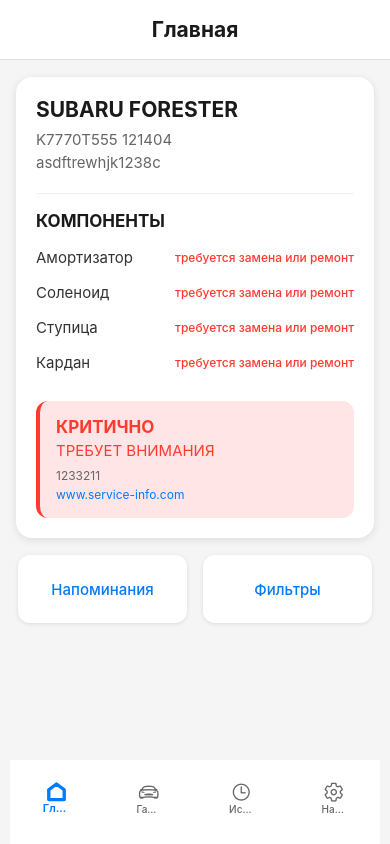
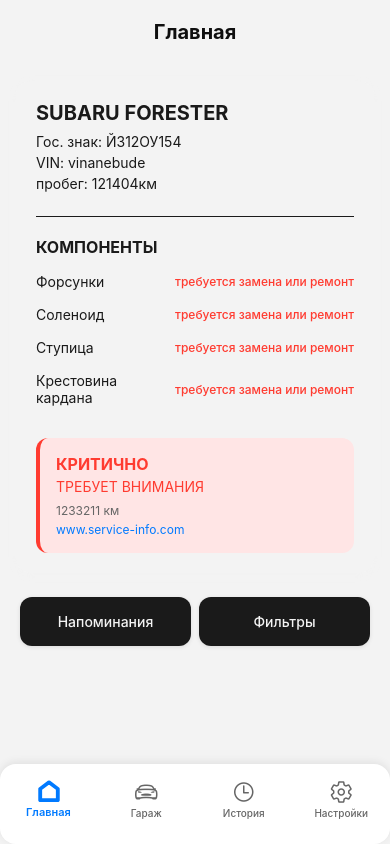
Before and after one commit to Sok0ru/ServiceBook-Expo, a React Native app: screen /MainTabs in a window 390 px wide. Built offline with nearby package versions, Linux system fonts and the light colour scheme.

Commit message:
otkat :)

```diff
--- a/src/components/HybridTabIcon.tsx
+++ b/src/components/HybridTabIcon.tsx
@@ -1,8 +1,10 @@
     import React from 'react';
-    import { Animated, View, StyleSheet } from 'react-native';
+    import { Animated, View, StyleSheet, Dimensions } from 'react-native';
     import Svg, { Path } from 'react-native-svg';
     import { Ionicons } from '@expo/vector-icons';
-    import { wp, hp, fontSize } from '../utils/responsive';
+
+    const { width: screenWidth } = Dimensions.get('window');
+    const TAB_WIDTH = (screenWidth - 8) / 4;
 
     // Кастомная иконка только для Главной из Pixso
     const CustomHomeIcon = {
@@ -76,7 +78,7 @@
                 />
             </Svg>
             ) : (
-            // Ionicons иконки Гаража, Истории и Настроек
+            // Ionicons иконки для Гаража, Истории и Настроек
             <Ionicons
                 name={focused ? IoniconsIcons[iconType].active : IoniconsIcons[iconType].inactive}
                 size={size}
@@ -103,21 +105,18 @@
     container: {
         alignItems: 'center',
         justifyContent: 'center',
-        width: '100%',
-        paddingHorizontal: wp(0.5),
-        paddingTop:hp(0.5),
-    },
-    iconContainer: {
-        marginBottom: hp(0.3),
+        width: TAB_WIDTH,
+        paddingHorizontal: 2,
+        minHeight: 50,
     },
     label: {
-        fontSize: fontSize(10),
+        fontSize: 10,
         color: '#666',
         fontWeight: '500',
+        marginTop: 3,
         textAlign: 'center',
-        lineHeight: fontSize(11),
+        lineHeight: 11,
         includeFontPadding: false,
-        maxWidth: '90%',
     },
     labelFocused: {
         color: '#007AFF',
--- a/src/navigation/AppNavigator.tsx
+++ b/src/navigation/AppNavigator.tsx
@@ -6,10 +6,9 @@
     import History from '../screens/Main/History';
     import Settings from '../screens/Main/Settings';
     import HybridTabIcon from '../components/HybridTabIcon';
-    import { wp, hp, isTablet } from '../utils/responsive';
 
     const Tab = createBottomTabNavigator();
-    const { width: SCREEN_WIDTH } = Dimensions.get('window');
+    const { width: screenWidth } = Dimensions.get('window');
 
     export default function AppNavigator() {
     return (
@@ -20,19 +19,24 @@
             tabBarStyle: {
             backgroundColor: 'white',
             borderTopWidth: 0,
-            height: isTablet ? hp(12) : hp(10),
-            paddingBottom: isTablet ? hp(3) : hp(2),
-            paddingTop: isTablet ? hp(2) : hp(1.5),
+            height: 80,
+            paddingBottom: 10,
+            paddingTop: 10,
             position: 'absolute',
-            //borderRadius: isTablet ? wp(6) : wp(4),
-            marginHorizontal: isTablet ? wp(3) : wp(2.5),
-            //marginBottom: isTablet ? hp(2) : hp(1.5),
-            width: SCREEN_WIDTH - (isTablet ? wp(6) : wp(5)),
+            shadowColor: '#000',
+            shadowOffset: { width: 0, height: -2 },
+            shadowOpacity: 0.08,
+            shadowRadius: 8,
+            elevation: 8,
+            borderRadius: 16,
+            marginHorizontal: 0,
+            marginBottom: 0,
+            width: screenWidth,
             },
             tabBarItemStyle: {
-            paddingVertical: isTablet ? hp(1) : hp(0.5),
-            paddingHorizontal: wp(0.5),
-            width: (SCREEN_WIDTH - (isTablet ? wp(6) : wp(5))) / 4,
+            paddingVertical: 6,
+            paddingHorizontal: 2,
+                  width: screenWidth  / 4 + 10,
             },
         }}
         >
@@ -45,7 +49,7 @@
                 focused={focused}
                 label="Главная"
                 iconType="home"
-                size={isTablet ? wp(6) : wp(5.5)}
+                size={24}
                 />
             ),
             }}
@@ -59,7 +63,7 @@
                 focused={focused}
                 label="Гараж"
                 iconType="garage"
-                size={isTablet ? wp(6) : wp(5.5)}
+                size={24}
                 />
             ),
             }}
@@ -73,7 +77,7 @@
                 focused={focused}
                 label="История"
                 iconType="history"
-                size={isTablet ? wp(6) : wp(5.5)}
+                size={24}
                 />
             ),
             }}
@@ -87,7 +91,7 @@
                 focused={focused}
                 label="Настройки"
                 iconType="settings"
-                size={isTablet ? wp(6) : wp(5.5)}
+                size={24}
                 />
             ),
             }}
--- a/src/screens/Main/Dashboard.tsx
+++ b/src/screens/Main/Dashboard.tsx
@@ -6,15 +6,27 @@
     TouchableOpacity,
     StyleSheet,
     StatusBar,
-    Dimensions,
     } from 'react-native';
     import { SafeAreaView } from 'react-native-safe-area-context';
-    import { wp, hp, fontSize, spacing, isTablet } from '../../utils/responsive';
+    import { StackNavigationProp } from '@react-navigation/stack';
 
-    const { width: SCREEN_WIDTH } = Dimensions.get('window');
+    type MainStackParamList = {
+        Dashboard: undefined;
+        CarDetails: undefined;
+        Reminders: undefined;
+        Filters: undefined;
+    };
 
-    export default function Dashboard(props: any) {
-    const { navigation } = props;
+    type DashboardScreenNavigationProp = StackNavigationProp<
+        MainStackParamList,
+    'Dashboard'
+    >;
+
+    type Props = {
+        navigation: DashboardScreenNavigationProp;
+    };
+
+    export default function Dashboard({ navigation }: Props) {
     const currentTime = new Date().toLocaleTimeString('ru-RU', {
         hour: '2-digit',
         minute: '2-digit'
@@ -24,28 +36,32 @@
         <SafeAreaView style={styles.container} edges={['top', 'left', 'right']}>
         <StatusBar barStyle="dark-content" />
 
+        {/* Header */}
         <View style={styles.header}>
             <Text style={styles.title}>Главная</Text>
         </View>
 
+        {/* Content */}
         <ScrollView style={styles.content} showsVerticalScrollIndicator={false}>
-            {/* Карта бибики */}
+            {/* Car Card */}
             <TouchableOpacity
             style={styles.carCard}
             onPress={() => navigation.navigate('CarDetails')}
             >
             <Text style={styles.carTitle}>SUBARU FORESTER</Text>
-            <Text style={styles.carInfo}>K7770T555 121404</Text>
-            <Text style={styles.carInfo}>asdftrewhjk1238c</Text>
+            <Text style={styles.carInfo}>Гос. знак: Й312ОУ154</Text>
+            <Text style={styles.carInfo}>VIN: vinanebude</Text>
+            <Text style={styles.carInfo}>пробег: 121404км</Text>
 
+            {/* Issues Section */}
             <View style={styles.issuesSection}>
                 <Text style={styles.sectionTitle}>КОМПОНЕНТЫ</Text>
 
                 {[
-                { name: 'Амортизатор', status: 'требуется замена или ремонт' },
+                { name: 'Форсунки', status: 'требуется замена или ремонт' },
                 { name: 'Соленоид', status: 'требуется замена или ремонт' },
                 { name: 'Ступица', status: 'требуется замена или ремонт' },
-                { name: 'Кардан', status: 'требуется замена или ремонт' },
+                { name: 'Крестовина кардана', status: 'требуется замена или ремонт' },
                 ].map((issue, index) => (
                 <View key={index} style={styles.issueItem}>
                     <Text style={styles.issueText}>{issue.name}</Text>
@@ -58,7 +74,7 @@
             <View style={styles.criticalSection}>
                 <Text style={styles.criticalTitle}>КРИТИЧНО</Text>
                 <Text style={styles.criticalSubtitle}>ТРЕБУЕТ ВНИМАНИЯ</Text>
-                <Text style={styles.criticalInfo}>1233211</Text>
+                <Text style={styles.criticalInfo}>1233211 км</Text>
                 <Text style={styles.criticalLink}>www.service-info.com</Text>
             </View>
             </TouchableOpacity>
@@ -79,9 +95,6 @@
                 <Text style={styles.actionText}>Фильтры</Text>
             </TouchableOpacity>
             </View>
-
-
-            <View style={{ height: hp(10) }} />
         </ScrollView>
         </SafeAreaView>
     );
@@ -90,37 +103,35 @@
     const styles = StyleSheet.create({
     container: {
         flex: 1,
-        backgroundColor: '#f5f5f5',
+        backgroundColor: '#f3f3f3ff',
     },
     header: {
-        paddingVertical: hp(2),
-        paddingHorizontal: wp(5),
-        backgroundColor: 'white',
+        padding: 20,
+        backgroundColor: '#f3f3f3ff',
         alignItems: 'center',
         borderBottomWidth: 1,
-        borderBottomColor: '#e0e0e0',
+        borderBottomColor: '#f3f3f3ff',
     },
     time: {
-        fontSize: fontSize(16),
+        fontSize: 16,
         color: '#666',
-        marginBottom: hp(0.5),
+        marginBottom: 4,
     },
     title: {
-        fontSize: fontSize(20),
+        fontSize: 20,
         fontWeight: 'bold',
-        color: '#1a1a1a',
+        color: '#0f0f0fff',
     },
     content: {
         flex: 1,
-        paddingHorizontal: wp(4),
-        paddingVertical: hp(2),
+        padding: 16,
     },
     carCard: {
-        backgroundColor: 'white',
-        padding: wp(5),
-        borderRadius: wp(4),
-        marginBottom: hp(2),
-        shadowColor: '#000',
+        backgroundColor: '#f3f3f3ff',
+        padding: 20,
+        borderRadius: 16,
+        marginBottom: 16,
+        shadowColor: '#f3f3f3ff',
         shadowOffset: {
         width: 0,
         height: 2,
@@ -130,84 +141,84 @@
         elevation: 3,
     },
     carTitle: {
-        fontSize: fontSize(20),
+        fontSize: 20,
         fontWeight: 'bold',
-        marginBottom: hp(1),
+        marginBottom: 8,
         color: '#1a1a1a',
     },
     carInfo: {
-        fontSize: fontSize(14),
-        color: '#666',
-        marginBottom: hp(0.5),
+        fontSize: 14,
+        color: '#1a1a1a',
+        marginBottom: 4,
     },
     issuesSection: {
-        marginTop: hp(2),
-        paddingTop: hp(2),
+        marginTop: 20,
+        paddingTop: 20,
         borderTopWidth: 1,
-        borderTopColor: '#f0f0f0',
+        borderTopColor: '#1a1a1a',
     },
     sectionTitle: {
-        fontSize: fontSize(16),
+        fontSize: 16,
         fontWeight: 'bold',
-        marginBottom: hp(1.5),
+        marginBottom: 12,
         color: '#1a1a1a',
     },
     issueItem: {
         flexDirection: 'row',
         justifyContent: 'space-between',
         alignItems: 'center',
-        marginBottom: hp(1),
-        paddingVertical: hp(0.5),
+        marginBottom: 8,
+        paddingVertical: 4,
     },
     issueText: {
         flex: 1,
-        fontSize: fontSize(14),
-        color: '#333',
+        fontSize: 14,
+        color: '#1a1a1a',
     },
     issueStatus: {
-        fontSize: fontSize(12),
+        fontSize: 12,
         color: '#FF3B30',
         fontWeight: '500',
     },
     criticalSection: {
-        marginTop: hp(2),
-        padding: wp(4),
+        marginTop: 20,
+        padding: 16,
         backgroundColor: '#FFE5E5',
-        borderRadius: wp(3),
-        borderLeftWidth: wp(1),
+        borderRadius: 12,
+        borderLeftWidth: 4,
         borderLeftColor: '#FF3B30',
     },
     criticalTitle: {
-        fontSize: fontSize(16),
+        fontSize: 16,
         fontWeight: 'bold',
         color: '#FF3B30',
-        marginBottom: hp(0.5),
+        marginBottom: 4,
     },
     criticalSubtitle: {
-        fontSize: fontSize(14),
+        fontSize: 14,
         color: '#FF3B30',
-        marginBottom: hp(1),
+        marginBottom: 8,
     },
     criticalInfo: {
-        fontSize: fontSize(12),
+        fontSize: 12,
         color: '#666',
-        marginBottom: hp(0.5),
+        marginBottom: 4,
     },
     criticalLink: {
-        fontSize: fontSize(12),
+        fontSize: 12,
         color: '#007AFF',
     },
     quickActions: {
         flexDirection: 'row',
         justifyContent: 'space-between',
-        gap: wp(3),
+        marginTop: 8,
     },
     actionButton: {
         flex: 1,
-        backgroundColor: 'white',
-        padding: wp(4),
-        borderRadius: wp(3),
-        marginHorizontal: wp(0.5),
+        backgroundColor: '#1a1a1a',
+        padding: 16,
+        borderRadius: 12,
+        marginHorizontal: 4,
         alignItems: 'center',
         shadowColor: '#000',
         shadowOffset: {
@@ -217,13 +228,10 @@
         shadowOpacity: 0.1,
         shadowRadius: 4,
         elevation: 2,
-        minHeight: hp(8),
-        justifyContent: 'center',
     },
     actionText: {
-        fontSize: fontSize(14),
+        fontSize: 14,
         fontWeight: '500',
-        color: '#007AFF',
-        textAlign: 'center',
+        color: '#f3f3f3ff',
     },
     });
--- a/src/screens/Main/Garage.tsx
+++ b/src/screens/Main/Garage.tsx
@@ -5,12 +5,8 @@
     StyleSheet,
     TouchableOpacity,
     ScrollView,
-    Dimensions,
     } from 'react-native';
     import { SafeAreaView } from 'react-native-safe-area-context';
-    import { wp, hp, fontSize, spacing, isTablet } from '../../utils/responsive';
-
-    const { width: SCREEN_WIDTH } = Dimensions.get('window');
 
     export default function Garage(props: any) {
     const { navigation } = props;
@@ -30,8 +26,6 @@
         },
     ];
 
-    const numColumns = isTablet ? 2 : 1;
-
     return (
         <SafeAreaView style={styles.container} edges={['top', 'left', 'right']}>
         <View style={styles.header}>
@@ -39,22 +33,11 @@
             <Text style={styles.subtitle}>Ваши автомобили</Text>
         </View>
 
-        <ScrollView
-            style={styles.content}
-            showsVerticalScrollIndicator={false}
-            contentContainerStyle={styles.scrollContent}
-        >
-            {/* Список автомобилей с адаптивной сеткой */}
-            <View style={[styles.carsContainer, { flexDirection: isTablet ? 'row' : 'column', flexWrap: isTablet ? 'wrap' : 'nowrap' }]}>
+        <ScrollView style={styles.content} showsVerticalScrollIndicator={false}>
+            {/* Список автомобилей */}
             {cars.map((car) => (
-                <View
+            <TouchableOpacity
                 key={car.id}
-                style={[
-                    styles.carCardWrapper,
-                    isTablet && { width: '48%', marginRight: '4%', marginBottom: spacing.md }
-                ]}
-                >
-                <TouchableOpacity
                 style={styles.carCard}
                 onPress={() => navigation.navigate('CarDetails')}
             >
@@ -62,17 +45,16 @@
                 <Text style={styles.carPlate}>{car.plate}</Text>
                 <Text style={styles.carMileage}>{car.mileage}</Text>
 
+                {/* Статус автомобиля */}
                 <View style={styles.statusBadge}>
                 <Text style={styles.statusText}>Активный</Text>
                 </View>
             </TouchableOpacity>
-                </View>
             ))}
-            </View>
 
             {/* Кнопка добавления автомобиля */}
             <TouchableOpacity
-            style={styles.addButton}
+            style={[styles.addButton, { backgroundColor: '#32CD32' }]}
             onPress={() => navigation.navigate('AddCar')}
             >
             <Text style={styles.addButtonText}>+ Добавить автомобиль</Text>
@@ -84,14 +66,14 @@
                 style={styles.actionButton}
                 onPress={() => navigation.navigate('Reminders')}
             >
-                <Text style={styles.actionButtonText}> Напоминания</Text>
+                <Text style={styles.actionButtonText}>Напоминания</Text>
             </TouchableOpacity>
 
             <TouchableOpacity
                 style={styles.actionButton}
                 onPress={() => navigation.navigate('History')}
             >
-                <Text style={styles.actionButtonText}> История обслуживания</Text>
+                <Text style={styles.actionButtonText}>История обслуживания</Text>
             </TouchableOpacity>
             </View>
 
@@ -114,85 +96,71 @@
         backgroundColor: '#f5f5f5',
     },
     header: {
-        paddingVertical: hp(2.5),
-        paddingHorizontal: wp(5),
+        padding: 20,
         backgroundColor: 'white',
         borderBottomWidth: 1,
         borderBottomColor: '#e0e0e0',
     },
     title: {
-        fontSize: fontSize(28),
+        fontSize: 28,
         fontWeight: 'bold',
         color: '#1a1a1a',
-        marginBottom: hp(1),
-        textAlign: 'center',
+        marginBottom: 8,
     },
     subtitle: {
-        fontSize: fontSize(16),
+        fontSize: 16,
         color: '#666',
-        textAlign: 'center',
     },
     content: {
         flex: 1,
-    },
-    scrollContent: {
-        paddingHorizontal: wp(4),
-        paddingVertical: hp(2),
-    },
-    carsContainer: {
-        marginBottom: hp(2),
-    },
-    carCardWrapper: {
-        marginBottom: hp(1.5),
+        padding: 16,
     },
     carCard: {
         backgroundColor: 'white',
-        padding: wp(4),
-        borderRadius: wp(4),
+        padding: 20,
+        borderRadius: 16,
+        marginBottom: 12,
         shadowColor: '#000',
         shadowOffset: { width: 0, height: 2 },
         shadowOpacity: 0.1,
         shadowRadius: 8,
         elevation: 3,
         position: 'relative',
-        minHeight: hp(12),
     },
     carModel: {
-        fontSize: fontSize(18),
+        fontSize: 18,
         fontWeight: 'bold',
         color: '#1a1a1a',
-        marginBottom: hp(0.5),
+        marginBottom: 4,
     },
     carPlate: {
-        fontSize: fontSize(16),
+        fontSize: 16,
         color: '#666',
-        marginBottom: hp(0.5),
+        marginBottom: 4,
     },
     carMileage: {
-        fontSize: fontSize(14),
+        fontSize: 14,
         color: '#999',
     },
     statusBadge: {
         position: 'absolute',
-        top: wp(4),
-        right: wp(4),
+        top: 16,
+        right: 16,
         backgroundColor: '#E8F5E8',
-        paddingHorizontal: wp(3),
-        paddingVertical: hp(0.5),
-        borderRadius: wp(3),
+        paddingHorizontal: 8,
+        paddingVertical: 4,
+        borderRadius: 12,
     },
     statusText: {
-        fontSize: fontSize(12),
+        fontSize: 12,
         color: '#2E7D32',
         fontWeight: '500',
     },
     addButton: {
-        backgroundColor: '#32CD32',
-        paddingVertical: hp(2),
-        paddingHorizontal: wp(4),
-        borderRadius: wp(3),
+        padding: 16,
+        borderRadius: 12,
         alignItems: 'center',
-        marginBottom: hp(2),
+        marginBottom: 16,
         shadowColor: '#000',
         shadowOffset: { width: 0, height: 2 },
         shadowOpacity: 0.1,
@@ -201,51 +169,49 @@
     },
     addButtonText: {
         color: 'white',
-        fontSize: fontSize(16),
+        fontSize: 16,
         fontWeight: '600',
     },
     actionsContainer: {
         flexDirection: 'row',
         justifyContent: 'space-between',
-        marginBottom: hp(2),
-        gap: wp(3),
+        marginBottom: 16,
+        gap: 12,
     },
     actionButton: {
         flex: 1,
         backgroundColor: 'white',
-        padding: wp(4),
-        borderRadius: wp(3),
+        padding: 16,
+        borderRadius: 12,
         alignItems: 'center',
         shadowColor: '#000',
         shadowOffset: { width: 0, height: 1 },
         shadowOpacity: 0.1,
         shadowRadius: 4,
         elevation: 2,
-        minHeight: hp(8),
-        justifyContent: 'center',
     },
     actionButtonText: {
-        fontSize: fontSize(14),
+        fontSize: 14,
         color: '#007AFF',
         fontWeight: '500',
         textAlign: 'center',
     },
     infoCard: {
         backgroundColor: '#E3F2FD',
-        padding: wp(4),
-        borderRadius: wp(3),
-        borderLeftWidth: wp(1),
+        padding: 16,
+        borderRadius: 12,
+        borderLeftWidth: 4,
         borderLeftColor: '#2196F3',
     },
     infoTitle: {
-        fontSize: fontSize(16),
+        fontSize: 16,
         fontWeight: '600',
         color: '#1976D2',
-        marginBottom: hp(1),
+        marginBottom: 8,
     },
     infoText: {
-        fontSize: fontSize(14),
+        fontSize: 14,
         color: '#424242',
-        lineHeight: fontSize(20),
+        lineHeight: 20,
     },
     });
--- a/src/screens/Main/Reminders.tsx
+++ b/src/screens/Main/Reminders.tsx
@@ -183,7 +183,6 @@
         backgroundColor: '#f3f3f3ff',
     },
     content: {
-
         flex: 1,
         padding: 16,
         paddingTop: 0,
--- a/src/types/navigation.tsx
+++ b/src/types/navigation.tsx
@@ -18,7 +18,6 @@
   CarModels: { brand: string };
   CarGeneration: { brand: string; model: string };
   CarDetailsForm: { brand: string; model: string; generation: string };
-  TestAddCar: undefined;
 };
 
 //таб-навигатор
--- a/src/utils/responsive.ts
+++ /dev/null
@@ -1,36 +0,0 @@
-    import { Dimensions, PixelRatio } from 'react-native';
-
-    const { width: SCREEN_WIDTH, height: SCREEN_HEIGHT } = Dimensions.get('window');
-
-    const baseWidth = 375;
-    const baseHeight = 812;
-
-    export const wp = (widthPercent: number) => {
-    const elemWidth = typeof widthPercent === 'number' ? widthPercent : parseFloat(widthPercent);
-    return PixelRatio.roundToNearestPixel(SCREEN_WIDTH * elemWidth / 100);
-    };
-
-    export const hp = (heightPercent: number) => {
-    const elemHeight = typeof heightPercent === 'number' ? heightPercent : parseFloat(heightPercent);
-    return PixelRatio.roundToNearestPixel(SCREEN_HEIGHT * elemHeight / 100);
-    };
-
-    export const fontSize = (size: number) => {
-    const scale = SCREEN_WIDTH / baseWidth;
-    const newSize = size * scale;
-    return Math.round(PixelRatio.roundToNearestPixel(newSize));
-    };
-
-    export const spacing = {
-    xs: hp(1),    // ~8px
-    sm: hp(1.5),  // ~12px
-    md: hp(2),    // ~16px
-    lg: hp(2.5),  // ~20px
-    xl: hp(3),    // ~24px
-    xxl: hp(4),   // ~32px
-    };
-
-    export const isSmallDevice = SCREEN_WIDTH < 375;
-    export const isMediumDevice = SCREEN_WIDTH >= 375 && SCREEN_WIDTH < 414;
-    export const isLargeDevice = SCREEN_WIDTH >= 414;
-    export const isTablet = SCREEN_WIDTH >= 768;
```
Also changed, not shown: src/screens/Main/Settings.tsx (+6 -1 lines). Lines whose indentation alone changed are shown as unchanged.
